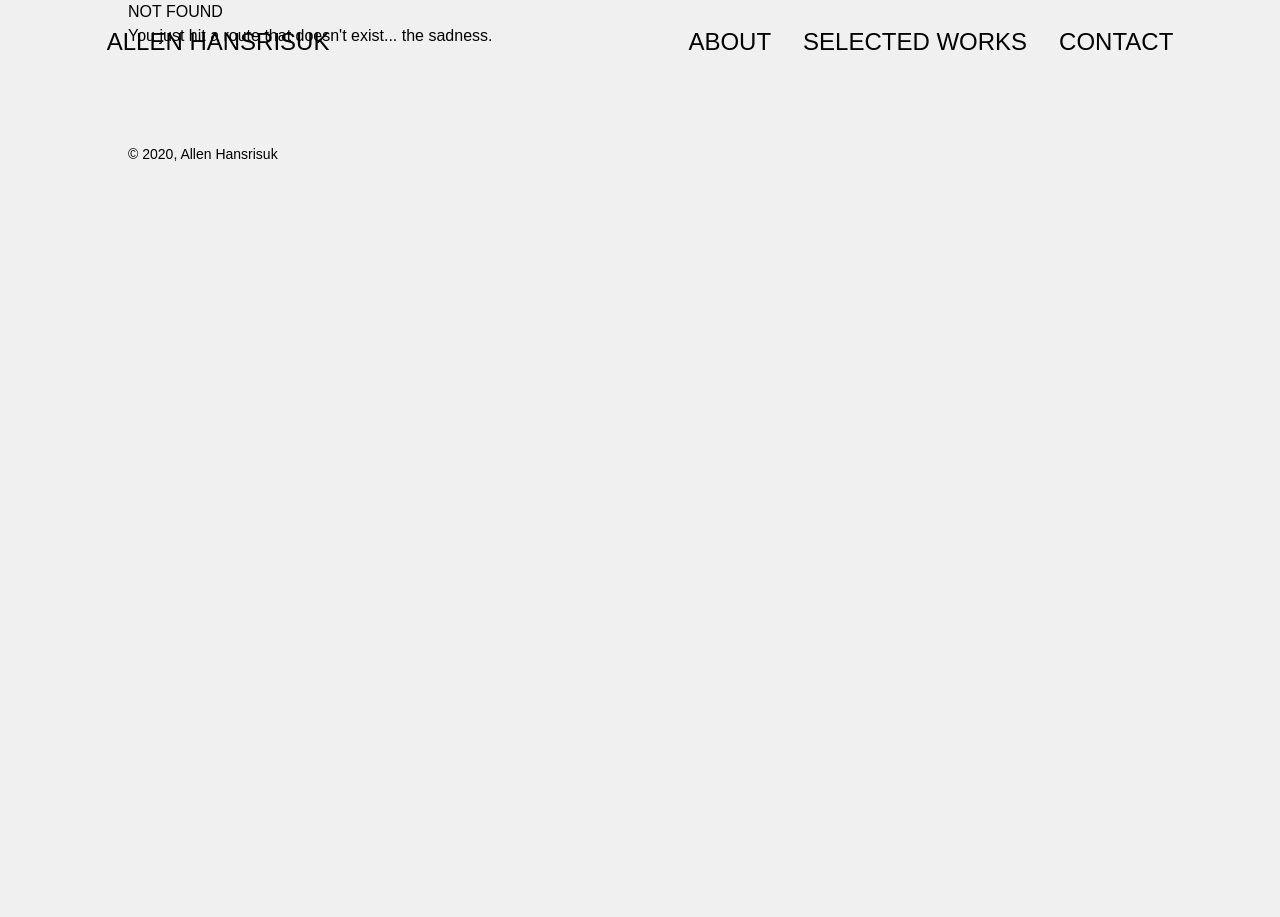
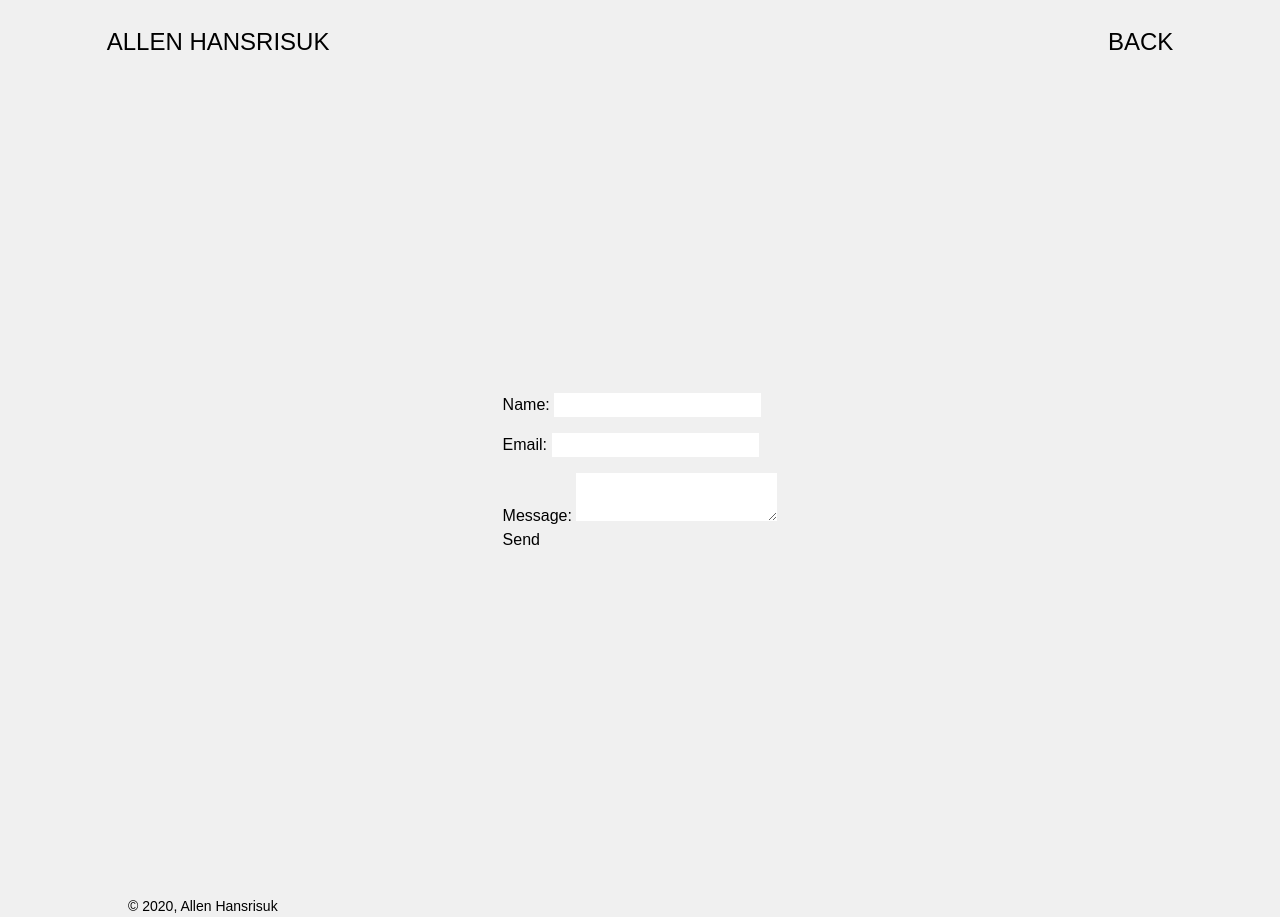
Before and after one commit to ahansrisuk/allen-hansrisuk, a Gatsby site: page /contact in a window 1280 px wide. Before the commit this address had no page. Before the commit the page ends 800 px from the top, so only its background shows below. Built offline with nearby package versions, Linux system fonts and the light colour scheme; Gatsby itself is replaced by a stand-in of ours.

Commit message:
instatiate form

```diff
--- a/src/components/header.jsx
+++ b/src/components/header.jsx
@@ -1,5 +1,6 @@
 import PropTypes from 'prop-types';
 import React from 'react';
+import { Link } from 'gatsby';
 
 import scrollTo from 'gatsby-plugin-smoothscroll'
 
@@ -27,7 +28,7 @@ const Header = ({ siteTitle }) => {
                         <a href="#projects" onClick={ (event) => handleClick(event)}>SELECTED WORKS</a>
                     </li>
                     <li className="hover:underline cursor-pointer">
-                        <a href="#contact" onClick={ (event) => handleClick(event)}>CONTACT</a>
+                        <Link to="/contact">CONTACT</Link>
                     </li>
                 </ul>
             </nav>
--- /dev/null
+++ b/src/components/page-layout.jsx
@@ -0,0 +1,47 @@
+/**
+ * Layout component that queries for data
+ * with Gatsby's useStaticQuery component
+ *
+ * See: https://www.gatsbyjs.org/docs/use-static-query/
+ */
+
+import React from 'react';
+import PropTypes from 'prop-types';
+import { Link } from 'gatsby';
+
+import '../tailwind.css';
+
+const PageLayout = ({ children }) => {
+
+    return (
+        <div className="mx-auto md:w-4/5 max-w-screen-xl">
+            <header className="
+            fixed top-0 right-0 left-0 ml-3 sm:m-auto
+            md:w-5/6 max-w-screen-xl pt-6 block sm:flex justify-between content-center z-10
+            text-xs sm:text-lg md:text-xl lg:text-2xl">
+            <h1 className="font-medium mb-2 sm:mb-0">
+                <Link to="/">ALLEN HANSRISUK</Link>
+            </h1>
+            <nav>
+                <ul>
+                    <li className="hover:underline cursor-pointer">
+                        <Link to="/">BACK</Link>
+                    </li>
+                </ul>
+            </nav>
+            </header>
+            <main className="z-0 mx-2 sm:mx-0">
+                {children}
+            </main>
+            <footer className="text-sm mt-24">
+                © {new Date().getFullYear()}, Allen Hansrisuk
+            </footer>
+        </div>
+    );
+};
+
+PageLayout.propTypes = {
+    children: PropTypes.node.isRequired,
+};
+
+export default PageLayout;
--- /dev/null
+++ b/src/pages/contact.jsx
@@ -0,0 +1,33 @@
+import React from 'react';
+
+import PageLayout from '../components/page-layout';
+import SEO from '../components/seo';
+
+
+const IndexPage = ({data}) => {
+
+return (
+    <PageLayout>
+        <SEO title="Contact" />
+        <div className="h-screen flex flex-col justify-between pb-4 pt-40" id="top">
+            <div className="m-auto">
+                <form name="contact" method="POST" data-netlify="true">
+                    <p className="mb-4">
+                        <label>Name: <input type="text" name="name" /></label>
+                    </p>
+                    <p className="mb-4">
+                        <label>Email: <input type="email" name="email" /></label>
+                    </p>
+                    <p>
+                        <label>Message: <textarea name="message"></textarea></label>
+                    </p>
+                    <p>
+                        <button type="submit">Send</button>
+                    </p>
+                </form>
+            </div>
+        </div>
+    </PageLayout>
+)};
+
+export default IndexPage;
```
